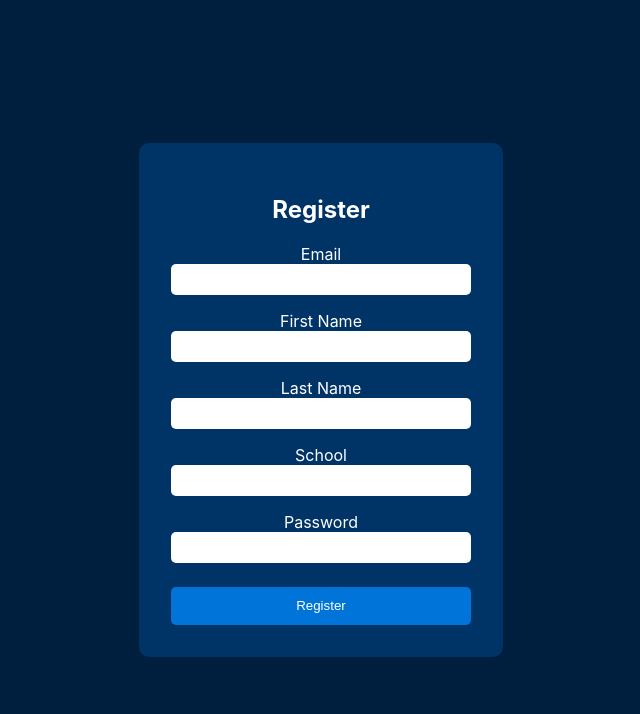
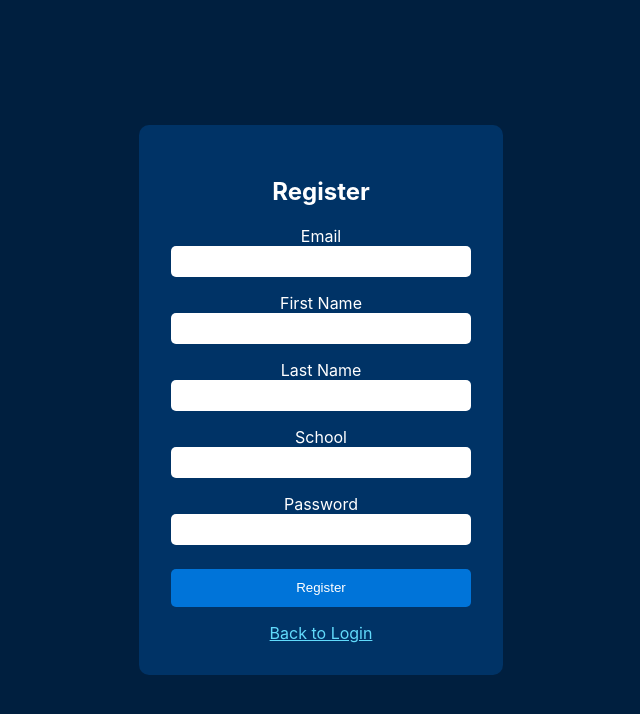
Before and after one commit to danny0ceanCA/airecruiting, a React (Create React App) app in the folder frontend/: page /register in a window 1280 px wide. Shown: the top 714 px of the page, without its empty margins (319-959 px from the left). Built offline with nearby package versions, Linux system fonts and the light colour scheme.

Commit message:
Add redirect and login link to RegisterForm

```diff
--- a/frontend/src/RegisterForm.css
+++ b/frontend/src/RegisterForm.css
@@ -42,3 +42,10 @@
   margin-top: 1rem;
   color: #ff4136;
 }
+
+.login-link {
+  margin-top: 1rem;
+  color: #61dafb;
+  text-align: center;
+  display: block;
+}
--- a/frontend/src/RegisterForm.js
+++ b/frontend/src/RegisterForm.js
@@ -1,5 +1,6 @@
 import React, { useState } from 'react';
 import axios from "axios";
+import { Link, useNavigate } from 'react-router-dom';
 import './RegisterForm.css';
 
 function RegisterForm() {
@@ -12,6 +13,7 @@ function RegisterForm() {
   });
   const [message, setMessage] = useState('');
   const [error, setError] = useState('');
+  const navigate = useNavigate();
 
   const handleChange = (e) => {
     setFormData({ ...formData, [e.target.name]: e.target.value });
@@ -28,7 +30,8 @@ function RegisterForm() {
         school: formData.school,
         password: formData.password,
       });
-      setMessage(resp.data.message || 'Registration submitted. Awaiting admin approval');
+      setMessage('Registration submitted. Awaiting admin approval.');
+      setTimeout(() => navigate('/login'), 3000);
     } catch (err) {
       setError(err.response?.data?.detail || 'Registration failed');
     }
@@ -79,6 +82,7 @@ function RegisterForm() {
           onChange={handleChange}
         />
         <button type="submit">Register</button>
+        <Link to="/login" className="login-link">Back to Login</Link>
         {message && <p className="message">{message}</p>}
         {error && <p className="error">{error}</p>}
       </form>
```
